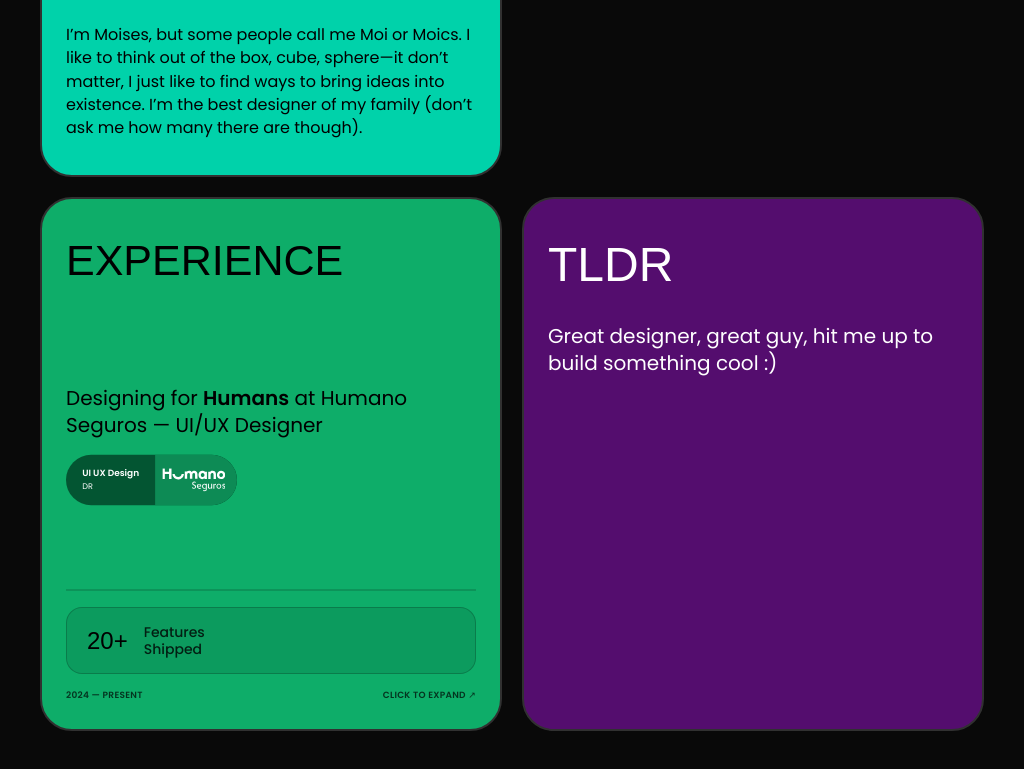
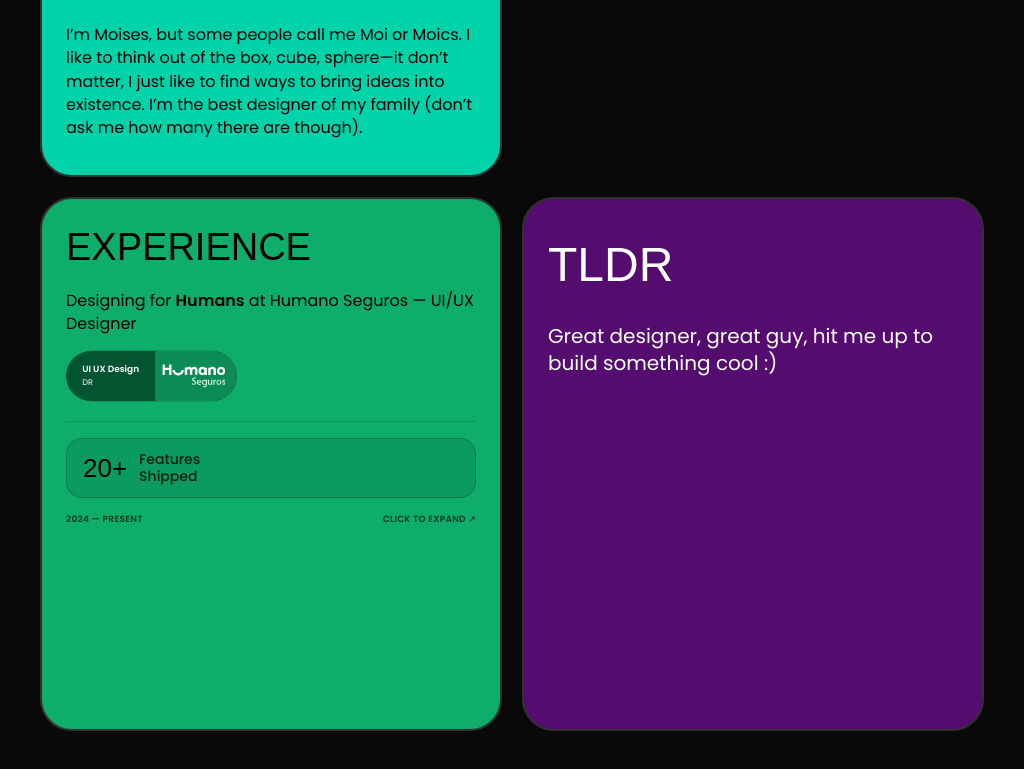
Before and after one commit to moicsrod/moics-portfolio, a React (Vite) app: page / in a window 1024 px wide. Shown: the part 887-1656 px from the top of the page. Built offline with nearby package versions, Linux system fonts and the light colour scheme; a web font is replaced by a local one.

Commit message:
fix: compact spacing and remove empty gap in experience card for 2-column layout

```diff
--- a/src/index.css
+++ b/src/index.css
@@ -1673,13 +1673,12 @@ a:focus-visible,
   }
 
   .work-card,
-  .experience-card,
   .tldr-card,
   .profile-card {
     padding: 28px 24px !important;
   }
 
-  /* ABOUT CARD EN 2 COLUMNAS: Padding bottom garantizado y texto continuo */
+  /* ABOUT CARD EN 2 COLUMNAS */
   .about-card {
     height: auto !important;
     min-height: 0 !important;
@@ -1700,6 +1699,66 @@ a:focus-visible,
     font-size: 16px !important;
     line-height: 1.45 !important;
     margin: 0 !important;
+  }
+
+  /* EXPERIENCE CARD EN 2 COLUMNAS: Ajuste compacto y eliminación del vacío central */
+  .experience-card {
+    height: auto !important;
+    min-height: 0 !important;
+    padding: 28px 24px 32px 24px !important;
+    display: flex !important;
+    flex-direction: column !important;
+    justify-content: flex-start !important;
+    gap: 20px !important;
+  }
+
+  .experience-card > .design-title {
+    height: auto !important;
+    flex: 0 0 auto !important;
+    font-size: 38px !important;
+    line-height: 1.1 !important;
+    margin: 0 !important;
+  }
+
+  .experience-collapsed-content {
+    display: flex !important;
+    flex-direction: column !important;
+    justify-content: flex-start !important;
+    gap: 20px !important;
+    flex: 0 0 auto !important;
+    min-height: 0 !important;
+    padding-top: 0 !important;
+  }
+
+  .experience-collapsed-top {
+    display: flex !important;
+    flex-direction: column !important;
+    gap: 16px !important;
+  }
+
+  .experience-summary,
+  .experience-summary p {
+    font-size: 16px !important;
+    line-height: 1.45 !important;
+  }
+
+  .experience-collapsed-bottom {
+    display: flex !important;
+    flex-direction: column !important;
+    gap: 12px !important;
+    padding-top: 16px !important;
+    margin-top: 0 !important;
+    width: 100% !important;
+    border-top: 1.5px solid rgb(0 0 0 / 15%) !important;
+  }
+
+  .experience-stat {
+    padding: 12px 16px !important;
+    gap: 12px !important;
+  }
+
+  .experience-card:not(.experience-card-expanded) .experience-stat-value {
+    font-size: 26px !important;
   }
 
   /* Collage contenido y balanceado en 2 columnas */
```
